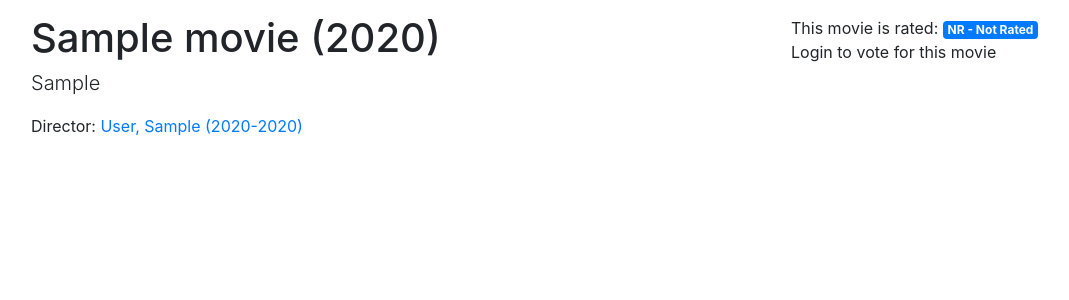
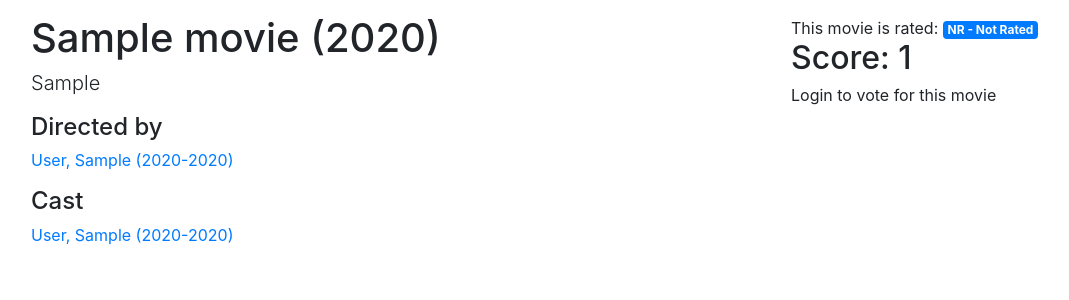
Before and after one commit to furkankayar/DjangoApp-MyMDB-, a Django app: page /movie/1 in a window 1280 px wide. Shown: the part 40-340 px from the top of the page, without its empty margins (54-1123 px from the left). Run offline with Django 3.2, Linux system fonts and the light colour scheme; tables that the repository leaves empty hold one stand-in row (values such as "Sample post"); some libraries are stand-ins or nearby versions.

Commit message:
Scoring system has been created.

```diff
--- a/MyMDB/django/core/models.py
+++ b/MyMDB/django/core/models.py
@@ -1,5 +1,6 @@
 from django.db import models
 from django.contrib.auth import get_user_model
+from django.db.models.aggregates import Sum
 
 # Create your models here.
 
@@ -10,6 +11,16 @@ class MovieManager(models.Manager):
         qs = qs.prefetch_related('writers', 'actors')
         return qs
 
+    def all_with_related_persons_and_score(self):
+        qs = self.all_with_related_persons()
+        qs = qs.annotate(score=Sum('vote__value'))
+        """
+        # NOTE: annotate turns our regular SQL query into an aggregate query,
+        adding the supplied aggregate operation's result to e new attribute
+        called score. Django abstracts most common SQL aggregate functions
+        into class representations, including Sum, Count and Average (and more).
+        """
+        return qs
 
 class Movie(models.Model):
     objects = MovieManager()
--- a/MyMDB/django/core/templates/core/movie_detail.html
+++ b/MyMDB/django/core/templates/core/movie_detail.html
@@ -10,7 +10,14 @@
   {{ object.plot }}
 </p>
 {% if object.director %}
-  <p>Director: <a href="{% url 'core:PersonDetail' pk=object.director.id %}">{{ object.director }}</a></p>
+  <h4>Directed by</h4>
+  <p><a href="{% url 'core:PersonDetail' pk=object.director.id %}">{{ object.director }}</a></p>
+{% endif %}
+{% if object.actors.all %}
+  <h4>Cast</h4>
+  {% for actor in object.actors.all %}
+    <p><a href="{% url 'core:PersonDetail' pk=actor.id %}">{{ actor }}</a></p>
+  {% endfor %}
 {% endif %}
 {% endblock %}
 
@@ -20,6 +27,11 @@
     <span class="badge badge-primary">
       {{ object.get_rating_display }}
     </span>
+</div>
+<div>
+  <h2>
+    Score: {{ object.score|default_if_none:"TBD" }}
+  </h2>
 </div>
 <div>
   {% if vote_form %}
--- a/MyMDB/django/core/urls.py
+++ b/MyMDB/django/core/urls.py
@@ -7,7 +7,7 @@ urlpatterns = [
     path('movies', views.MovieList.as_view(), name='MovieList'),
     path('movie/<int:pk>', views.MovieDetail.as_view(), name='MovieDetail'),
     path('movie/<int:movie_id>/vote/', views.CreateVote.as_view(), name='CreateVote'),
-    path('movie/<int:movie_id>/vote/<int:pk>/', views.UpdateVote.as_view(), name='UpdateVote'),
+    path('movie/<int:movie_id>/vote/<int:pk>', views.UpdateVote.as_view(), name='UpdateVote'),
     path('person/<int:pk>', views.PersonDetail.as_view(), name='PersonDetail'),
     # NOTE: There must be <int:pk> this is special case for MovieDetail view.
 ]
--- a/MyMDB/django/core/views.py
+++ b/MyMDB/django/core/views.py
@@ -44,10 +44,12 @@ class MovieDetail(DetailView):
     in content-heavy sites, as it is SEO friendly.
     """
     model = Movie
-    queryset = Movie.objects.all_with_related_persons()
+    queryset = Movie.objects.all_with_related_persons_and_score()
 
     def get_context_data(self, **kwargs):
+
         ctx = super().get_context_data(**kwargs)
+
         if self.request.user.is_authenticated:
             vote = Vote.objects.get_vote_or_unsaved_blank_vote(
                 movie=self.object,
```
